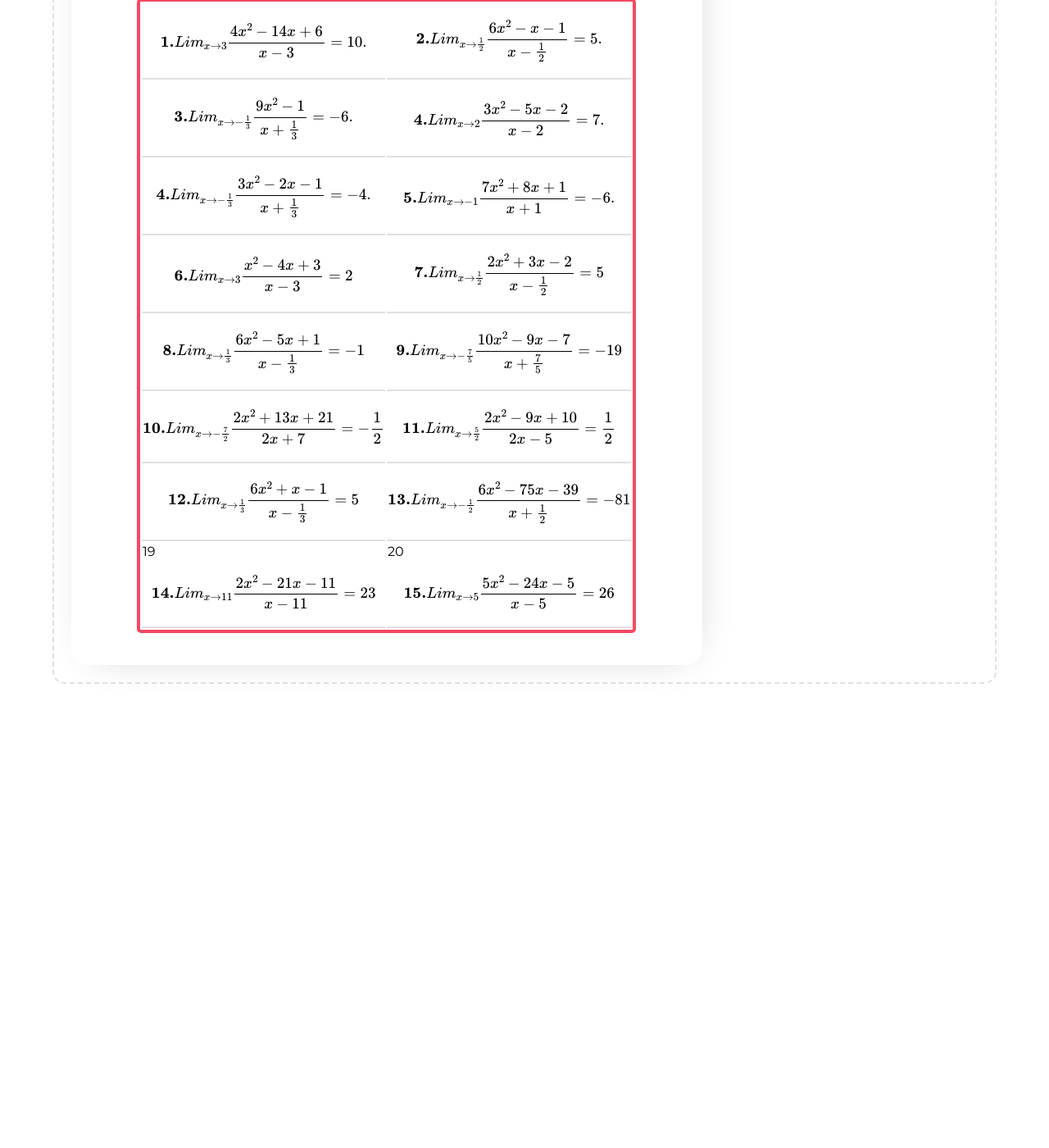
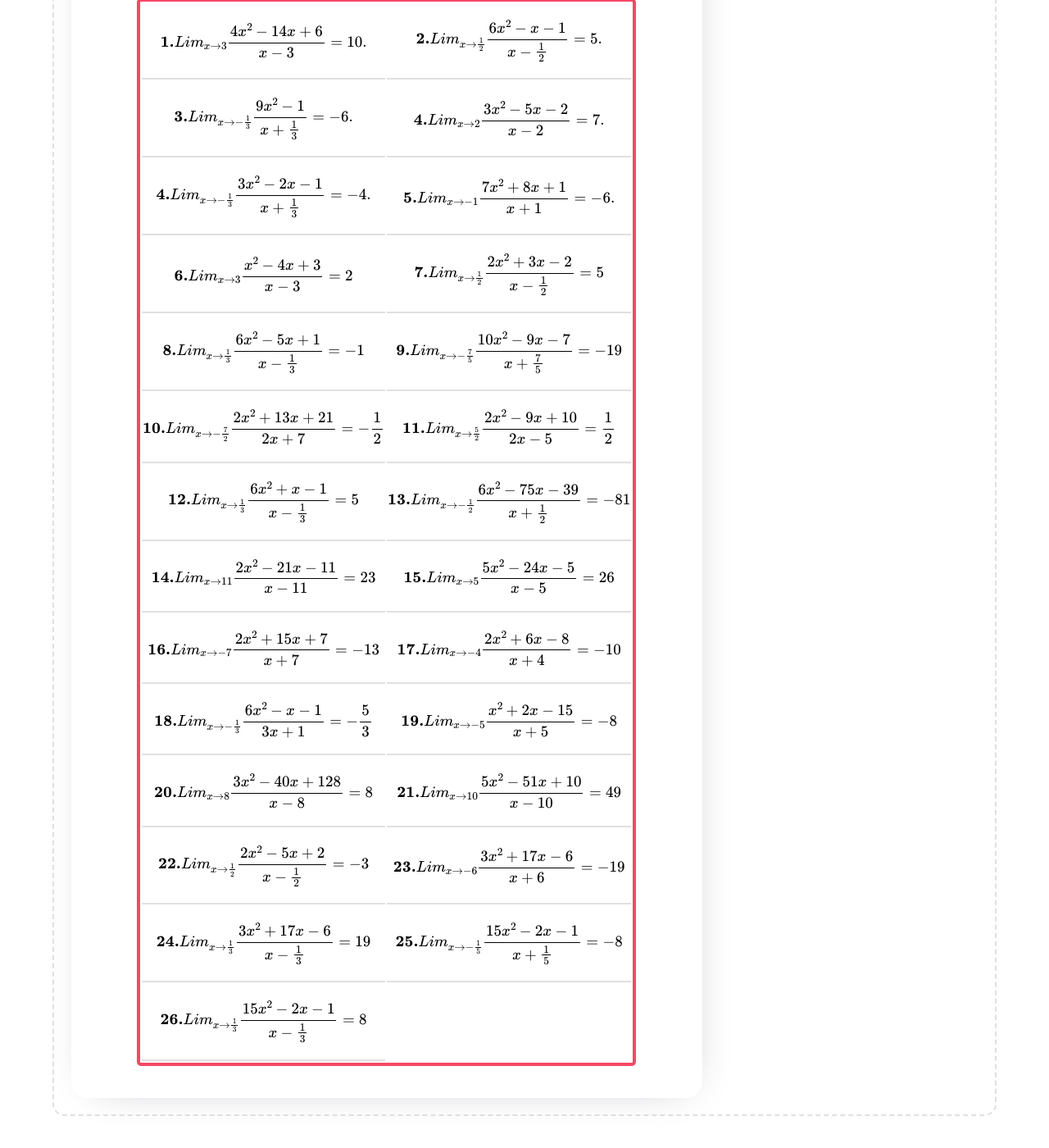
Before and after one commit to jorgeAML/creativeaml, a Jekyll site: the page built from blog_posts/25-01-2023.md, in a window 1280 px wide and 1400 px high, scrolled down 2669 px. Shown: the whole window at 82% size. Built offline with Jekyll 4.4.1, drawn with Linux system fonts in a browser that asks for light colours; some web fonts are replaced; a script that is not in the unit is left out; comment, search, counter and statistics services are not loaded; before the commit the page ends 3541 px from its top, so only the background shows below that.

Commit message:
Blog limites continuos 90% finished

```diff
--- a/blog_posts/25-01-2023.md
+++ b/blog_posts/25-01-2023.md
@@ -118,8 +118,31 @@ $$Lim_{x \rightarrow -\frac{1}{2}} \frac{6x^{2} +x -1}{x + \frac{1}{2}} = -5 $$
         <td>$$\textbf{13.} Lim_{x \rightarrow -\frac{1}{2}}\frac{6x^{2}-75x-39}{x+\frac{1}{2}}=-81$$</td>
     </tr>
     <tr>
-        <td>19$$\textbf{14.} Lim_{x \rightarrow 11} \frac{2x^{2}-21x-11}{x-11} = 23$$</td>
-        <td>20$$\textbf{15.} Lim_{x \rightarrow 5} \frac{5x^{2}-24x-5}{x-5} = 26$$</td>
+        <td>$$\textbf{14.} Lim_{x \rightarrow 11} \frac{2x^{2}-21x-11}{x-11} = 23$$</td>
+        <td>$$\textbf{15.} Lim_{x \rightarrow 5} \frac{5x^{2}-24x-5}{x-5} = 26$$</td>
+    </tr>
+    <tr>
+        <td>$$\textbf{16.} Lim_{x \rightarrow -7} \frac{2x^{2}+15x+7}{x+7} = -13$$</td>
+        <td>$$\textbf{17.} Lim_{x \rightarrow -4} \frac{2x^{2}+6x-8}{x+4} = -10$$</td>
+    </tr>
+    <tr>
+        <td>$$\textbf{18.} Lim_{x \rightarrow -\frac{1}{3}} \frac{6x^{2}-x-1}{3x+1} = -\frac{5}{3}$$</td>
+        <td>$$\textbf{19.} Lim_{x \rightarrow -5} \frac{x^{2}+2x-15}{x+5} = -8$$</td>
+    </tr>
+    <tr>
+        <td>$$\textbf{20.} Lim_{x \rightarrow 8} \frac{3x^{2}-40x+128}{x-8} = 8$$</td>
+        <td>$$\textbf{21.} Lim_{x \rightarrow 10} \frac{5x^{2}-51x+10}{x-10} = 49$$</td>
+    </tr>
+    <tr>
+        <td>$$\textbf{22.} Lim_{x \rightarrow \frac{1}{2}} \frac{2x^{2}-5x+2}{x-\frac{1}{2}} = -3$$</td>
+        <td>$$\textbf{23.} Lim_{x \rightarrow -6} \frac{3x^{2}+17x-6}{x+6} = -19$$</td>
+    </tr>
+    <tr>
+        <td>$$\textbf{24.} Lim_{x \rightarrow \frac{1}{3}} \frac{3x^{2} +17x -6}{x - \frac{1}{3}} = 19$$</td>
+        <td>$$\textbf{25.} Lim_{x \rightarrow -\frac{1}{5}} \frac{15x^{2}-2x -1}{x+\frac{1}{5}} = -8$$</td>
+    </tr>
+    <tr>
+        <td>$$\textbf{26.} Lim_{x \rightarrow \frac{1}{3}} \frac{15x^{2} -2x -1}{x-\frac{1}{3}} = 8$$</td>
     </tr>
 </table>
 </div>
```
